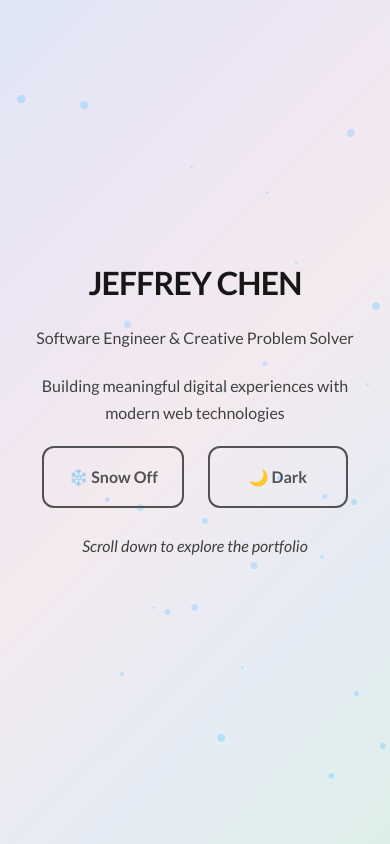
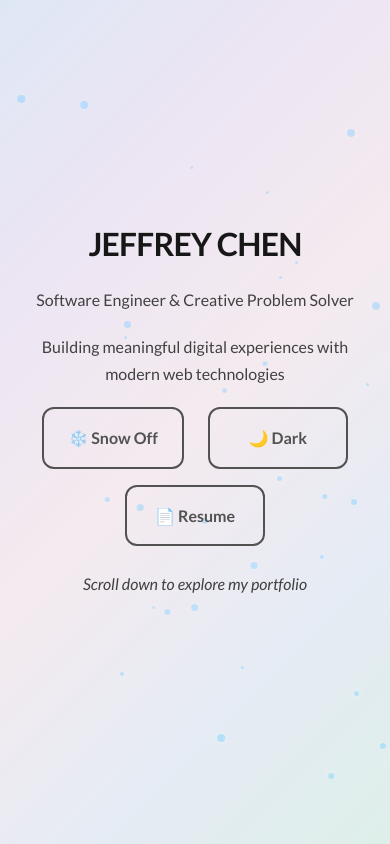
Before and after one commit to wovensoul/personal-website, a Vue app: page / in a window 390 px wide. Shown: the top 844 px of the page. Built offline with nearby package versions, Linux system fonts and the light colour scheme; no server answers; a web font is replaced by a local one.

Commit message:
add resume button for mobile users

```diff
--- a/index.html
+++ b/index.html
@@ -6,8 +6,8 @@
     <meta name="viewport" content="width=device-width, initial-scale=1.0" />
 
     <!-- Primary Meta Tags -->
-    <title>Jeffrey Chen - Software Engineer & Creative Problem Solver</title>
-    <meta name="title" content="Jeffrey Chen - Software Engineer & Creative Problem Solver" />
+    <title>Jeffrey Chen - Full Stack Software Engineer & AI Enthusiast</title>
+    <meta name="title" content="Jeffrey Chen - Full Stack Software Engineer & AI Enthusiast" />
     <meta
       name="description"
       content="Software Engineer building meaningful digital experiences with modern web technologies. Specializing in Vue.js, TypeScript, and full-stack development."
@@ -29,7 +29,7 @@
     <meta property="og:url" content="https://jeffreychen.work" />
     <meta
       property="og:title"
-      content="Jeffrey Chen - Software Engineer & Creative Problem Solver"
+      content="Jeffrey Chen - Full Stack Software Engineer & AI Enthusiast"
     />
     <meta
       property="og:description"
@@ -47,7 +47,7 @@
     <meta property="twitter:url" content="https://jeffreychen.work" />
     <meta
       property="twitter:title"
-      content="Jeffrey Chen - Software Engineer & Creative Problem Solver"
+      content="Jeffrey Chen - Full Stack Software Engineer & AI Enthusiast"
     />
     <meta
       property="twitter:description"
@@ -178,7 +178,7 @@
           >
             <h1 style="color: #75a6bb; font-size: 2.5rem; margin-bottom: 0.5rem">Jeffrey Chen</h1>
             <p style="font-size: 1.25rem; color: #666; margin: 0">
-              Software Engineer & Creative Problem Solver
+              Full Stack Software Engineer & AI Enthusiast
             </p>
           </header>
 
--- a/src/components/ContactSection.vue
+++ b/src/components/ContactSection.vue
@@ -287,12 +287,11 @@ onMounted(() => {
                   aria-label="Send email to start a conversation"
                 >
                   <svg
-                    class="w-8 h-8 mr-2"
+                    class="w-6 h-6 mr-2"
                     fill="none"
                     stroke="currentColor"
                     viewBox="0 0 24 24"
                     aria-hidden="true"
-                    style="min-width: 24px; min-height: 24px"
                   >
                     <path
                       stroke-linecap="round"
@@ -301,7 +300,7 @@ onMounted(() => {
                       d="M3 8l7.89 4.26a2 2 0 002.22 0L21 8M5 19h14a2 2 0 002-2V7a2 2 0 00-2-2H5a2 2 0 00-2 2v10a2 2 0 002 2z"
                     ></path>
                   </svg>
-                  Send Message
+                  Message
                 </a>
                 <a
                   :href="contactInfo.social.linkedin.url"
--- a/src/components/HeroSection.vue
+++ b/src/components/HeroSection.vue
@@ -125,16 +125,27 @@ onMounted(() => {
           <button
             @click="toggleTheme"
             @touchstart="toggleTheme"
-            class="mobile-toggle-btn"
+            class="mobile-toggle-btn inline-block text-center"
             :aria-label="`Switch to ${currentTheme === 'light' ? 'dark' : 'light'} mode`"
           >
             {{ currentTheme === 'light' ? '🌙 Dark' : '☀️ Light' }}
           </button>
         </div>
+        <div class="flex sm:hidden justify-center mt-4">
+          <a
+            href="/resume.pdf"
+            target="_blank"
+            rel="noopener noreferrer"
+            class="mobile-toggle-btn"
+            aria-label="View or download Jeffrey's resume"
+          >
+            📄 Resume
+          </a>
+        </div>
 
         <!-- Mobile scroll hint -->
         <div class="flex sm:hidden justify-center mt-6">
-          <p class="text-sm text-[var(--mygray)] italic">Scroll down to explore the portfolio</p>
+          <p class="text-sm text-[var(--mygray)] italic">Scroll down to explore my portfolio</p>
         </div>
       </div>
     </div>
@@ -147,7 +158,6 @@ onMounted(() => {
   position: relative;
   z-index: 2;
 }
-
 .hero-gradient::before {
   content: '';
   position: fixed;
@@ -165,9 +175,7 @@ onMounted(() => {
   );
   z-index: -1;
   pointer-events: none;
-}
-
-/* Dark mode gradient */
+} /* Dark mode gradient */
 [data-theme='dark'] .hero-gradient::before {
   background: linear-gradient(
     135deg,
@@ -178,31 +186,22 @@ onMounted(() => {
     rgba(16, 185, 129, 0.08) 100%
   );
 }
-
 .hero-content {
   opacity: 0;
   transform: translateY(20px);
-  transition: all 0.8s ease-out;
+  transition: opacity 0.8s ease-out;
 }
-
 .animate-fade-in {
   opacity: 1;
   transform: translateY(0);
 }
-
-/* Button hover effects */
 button {
-  transition: all 0.3s ease;
+  transition:
+    transform 0.3s ease,
+    background-color 0.3s ease,
+    color 0.3s ease,
+    box-shadow 0.3s ease;
 }
-
-button:hover {
-  transform: translateY(-2px);
-}
-
-button:active {
-  transform: translateY(0);
-}
-
 /* Mobile toggle buttons */
 .mobile-toggle-btn {
   padding: 16px 24px !important;
@@ -221,20 +220,16 @@ button:active {
   user-select: none !important;
   -webkit-user-select: none !important;
 }
-
 .mobile-toggle-btn:hover,
 .mobile-toggle-btn:active {
   background: var(--mygray) !important;
   color: white !important;
   transform: scale(0.98) !important;
-}
-
-/* Responsive adjustments */
+} /* Responsive adjustments */
 @media (max-width: 640px) {
   .hero-content {
     padding: 0 1rem;
   }
-
   button:not(.mobile-toggle-btn) {
     width: 100%;
     max-width: 300px;
--- a/src/components/LazyImage.vue
+++ b/src/components/LazyImage.vue
@@ -84,6 +84,7 @@ function loadImage() {
 
     isError.value = true
     console.warn(`Failed to load image: ${props.src}`)
+    // ✅ No removeChild needed here
   }
 
   img.src = props.src
--- a/src/components/ProjectsSection.vue
+++ b/src/components/ProjectsSection.vue
@@ -17,7 +17,7 @@ const projects = ref<Project[]>([
     liveUrl: 'https://bluember.jeffreychen.work',
     image: 'https://via.placeholder.com/400x200/dc2626/ffffff?text=Blu+Ember+Restaurant',
     featured: true,
-    dateCreated: '2024-04-15',
+    dateCreated: '2025-08-02',
   },
   {
     id: 'sales-analytics',
@@ -29,7 +29,7 @@ const projects = ref<Project[]>([
     githubUrl: 'https://github.com/wovensoul/sales-analytics',
     image: 'https://via.placeholder.com/400x200/75a6bb/ffffff?text=Sales+Analytics',
     featured: true,
-    dateCreated: '2024-01-15',
+    dateCreated: '2025-07-26',
   },
   {
     id: 'matcha-generator',
@@ -37,12 +37,12 @@ const projects = ref<Project[]>([
     description: 'An AI-powered web app that generates personalized matcha recipes',
     longDescription:
       'Interactive web application that uses AI to create custom matcha recipes based on user preferences. Features include ingredient customization, brewing instructions, and recipe sharing.',
-    technologies: ['Next.js', 'React', 'TypeScript', 'Docker', 'OpenAI API'],
+    technologies: ['Next.js', 'React', 'TypeScript', 'Docker', `Llama 3.1`, 'Hugging Face'],
     liveUrl: 'https://matcha-generator.vercel.app',
     githubUrl: 'https://github.com/wovensoul/matcha-generator',
     image: 'https://via.placeholder.com/400x200/4ade80/ffffff?text=Matcha+Generator',
     featured: true,
-    dateCreated: '2024-03-10',
+    dateCreated: '2025-07-14',
   },
   {
     id: 'matchaluv',
@@ -54,7 +54,7 @@ const projects = ref<Project[]>([
     githubUrl: 'https://github.com/wovensoul/matchaluv',
     image: 'https://via.placeholder.com/400x200/22c55e/ffffff?text=MatchaLuv',
     featured: false,
-    dateCreated: '2023-11-20',
+    dateCreated: '2025-02-13',
   },
   {
     id: 'personal-blog',
@@ -65,7 +65,7 @@ const projects = ref<Project[]>([
     technologies: ['Vue.js', 'Strapi', 'Render', 'Markdown', 'REST API'],
     image: 'https://via.placeholder.com/400x200/888888/ffffff?text=Personal+Blog',
     featured: false,
-    dateCreated: '2023-08-05',
+    dateCreated: '2025-06-10',
   },
   {
     id: 'personal-website',
@@ -78,7 +78,7 @@ const projects = ref<Project[]>([
     githubUrl: 'https://github.com/wovensoul/personal-website',
     image: 'https://via.placeholder.com/400x200/3b82f6/ffffff?text=Portfolio+Website',
     featured: true,
-    dateCreated: '2024-02-01',
+    dateCreated: '2025-07-07',
   },
 ])
 
--- a/src/utils/errorHandlingTest.ts
+++ b/src/utils/errorHandlingTest.ts
@@ -84,7 +84,9 @@ export class ErrorHandlingTest {
     img.onerror = () => {
       NetworkErrorHandler.handleImageError(img, '/fallback-image.jpg')
       console.log('✓ Image error handled correctly')
-      document.body.removeChild(img)
+      if (img.parentNode) {
+        document.body.removeChild(img)
+      }
     }
 
     // Trigger error with invalid image
--- a/src/utils/seo.ts
+++ b/src/utils/seo.ts
@@ -108,7 +108,7 @@ export function createPersonSchema(): PersonSchema {
     name: 'Jeffrey Chen',
     jobTitle: 'Software Engineer',
     description:
-      'Software Engineer & Creative Problem Solver building meaningful digital experiences with modern web technologies',
+      'Full Stack Software Engineer & AI Enthusiast building meaningful digital experiences with modern web technologies',
     url: 'https://jeffreychen.work',
     email: 'jeffrey@jeffreychen.work',
     image: 'https://jeffreychen.work/profile-image.jpg',
@@ -242,7 +242,7 @@ export function setupMainPageSEO(): void {
   injectStructuredData(createWebsiteSchema(), 'website-schema')
 
   // Update dynamic meta tags
-  updatePageTitle('Jeffrey Chen - Software Engineer & Creative Problem Solver')
+  updatePageTitle('Jeffrey Chen - Full Stack Software Engineer & AI Enthusiast')
   updatePageDescription(
     'Software Engineer building meaningful digital experiences with modern web technologies. Specializing in Vue.js, TypeScript, and full-stack development.',
   )
```
Also changed, not shown: public/site.webmanifest.
